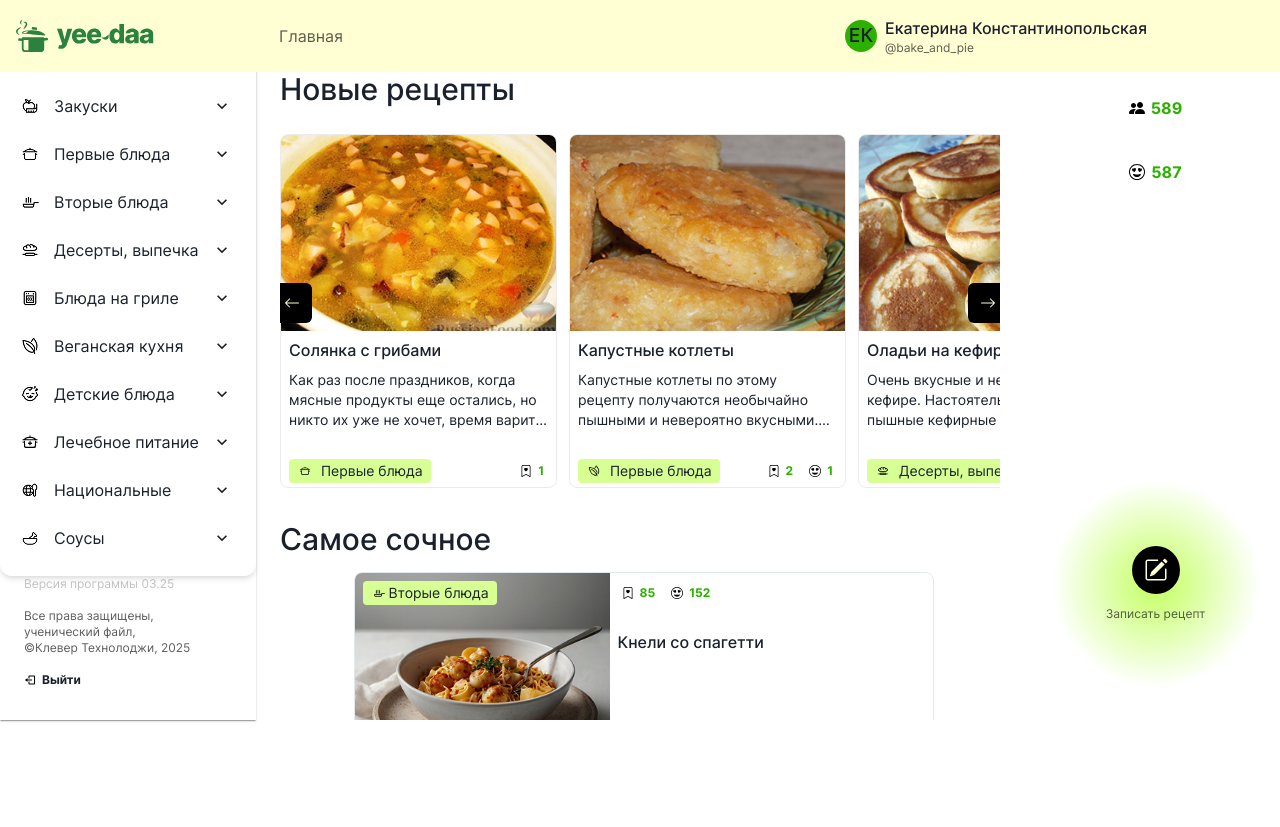
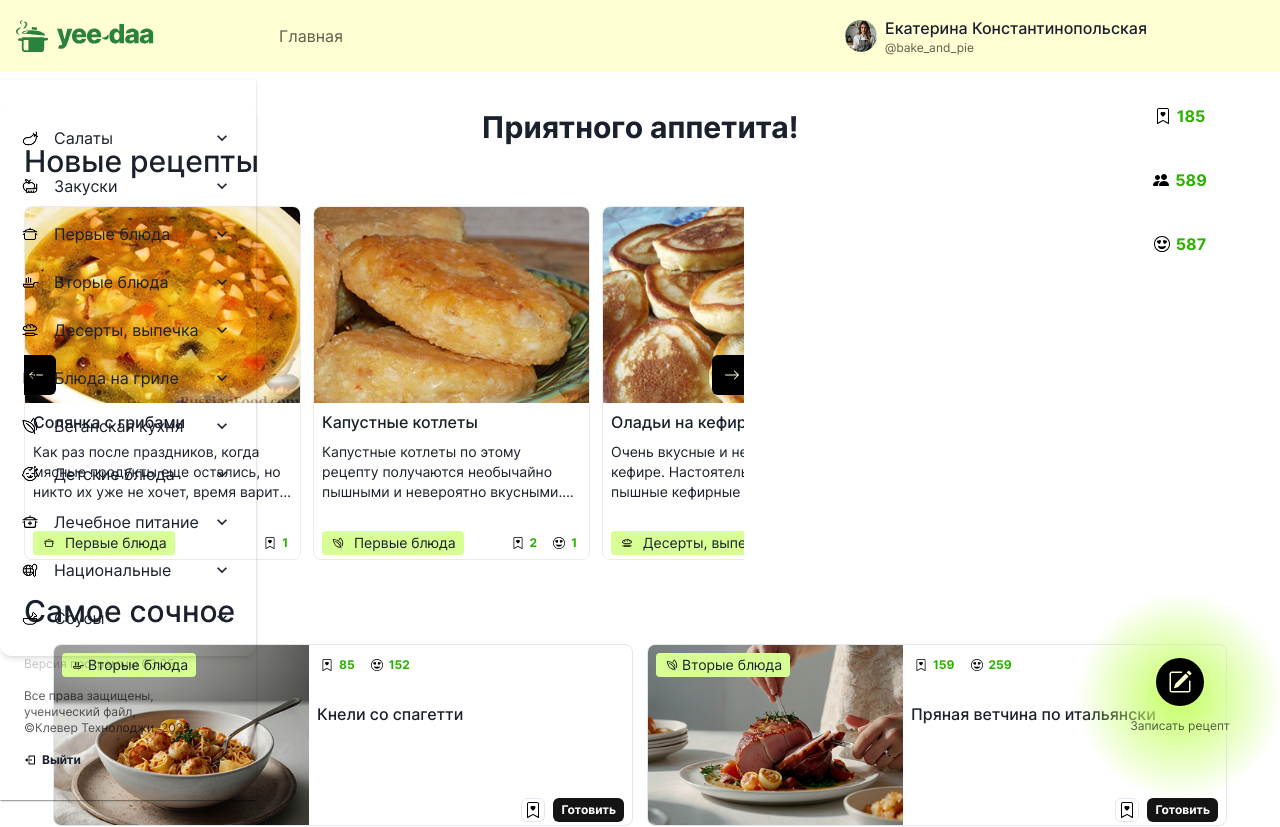
Before and after one commit to ClevertecFrontendLab/KazakovMaksim, a React (Vite) app: page / in a window 1280 px wide. Shown: the top 827 px of the page. Built offline with nearby package versions, Linux system fonts and the light colour scheme.

Commit message:
refactor(*): make aside sections fixed

```diff
--- a/src/components/LeftAside/LeftAside.tsx
+++ b/src/components/LeftAside/LeftAside.tsx
@@ -14,7 +14,10 @@ export const LeftAside = () => {
 
     return (
         <VStack
+            top='80px'
+            pos='fixed'
             as='aside'
+            zIndex='sticky'
             display={{ sm: 'none', md: 'flex' }}
             w='100%'
             maxW='256px'
@@ -22,7 +25,6 @@ export const LeftAside = () => {
             paddingTop='24px'
             paddingBottom='32px'
             gap='0'
-            flexShrink='0'
             boxShadow='0 2px 1px -1px rgba(0, 0, 0, 0.2), 0 1px 1px 0 rgba(0, 0, 0, 0.14), 0 1px 3px 0 rgba(0, 0, 0, 0.12);'
         >
             <Menu />
--- a/src/components/ProductCard/ProductCard.tsx
+++ b/src/components/ProductCard/ProductCard.tsx
@@ -61,7 +61,7 @@ export const ProductCard: FC<ProductCardProps> = ({
                     p={{
                         base: `${withImg ? '7px 8px 3px 8px' : '11px'}`,
                         xl: `${withImg ? '11px' : '16px'}`,
-                        '2xl': `${withImg ? '16px' : '24px'} 19px`,
+                        '2xl': `${withImg ? '16px' : '24px'} 19px 19px`,
                     }}
                 >
                     <Heading
--- a/src/components/RightAside/RightAside.tsx
+++ b/src/components/RightAside/RightAside.tsx
@@ -1,4 +1,4 @@
-import { useBreakpointValue, VStack } from '@chakra-ui/react';
+import { useBreakpointValue, useMediaQuery, VStack } from '@chakra-ui/react';
 
 import { WriteRecipeIcon } from '~/components/icons';
 import { ProfileNotifications } from '~/components/ProfileNotifications';
@@ -11,18 +11,24 @@ export const RightAside = () => {
         md: true,
         lg: false,
     });
+    const [isLargerThan1920] = useMediaQuery('(min-width: 1920px)');
 
     if (isTablet) return null;
 
     return (
         <VStack
+            top='80px'
+            zIndex='sticky'
+            left={isLargerThan1920 ? 'calc((100vw - 1920px)/2 + 256px + 41px + 1360px)' : 'initial'}
+            right={!isLargerThan1920 ? '0' : 'initial'}
+            pos='fixed'
             as='aside'
             h='calc(100vh - 80px)'
-            paddingTop='24px'
-            paddingBottom='32px'
+            paddingTop='16px'
             w='100%'
-            maxW='249px'
+            maxW='256px'
             justifyContent='space-between'
+            paddingLeft='56px'
         >
             <ProfileNotifications
                 profileNotifications={mockProfileNotifications}
--- a/src/pages/HomePage/HomePage.tsx
+++ b/src/pages/HomePage/HomePage.tsx
@@ -12,15 +12,14 @@ const mockSectionHeading = {
 
 const HomePage = () => (
     <Container
+        m='0 auto'
         as='section'
         maxW={{ lg: '1408px', md: 'none' }}
         px={{ base: '16px', md: '20px', lg: '24px' }}
-        pt={{ base: '16px', lg: '32px' }}
-        m='0'
-        maxH='calc(100vh - 80px)'
-        overflowY='auto'
+        pt={{ base: '96px', lg: '112px' }}
+        pb={{ base: '100px', lg: '100px', xl: '0' }}
     >
-        <VStack flexGrow='1'>
+        <VStack flexGrow='1' gap='0'>
             <SectionHeading {...mockSectionHeading} />
             <VStack spacing={{ base: '8', xl: '10' }}>
                 <RecipeSection />
```
